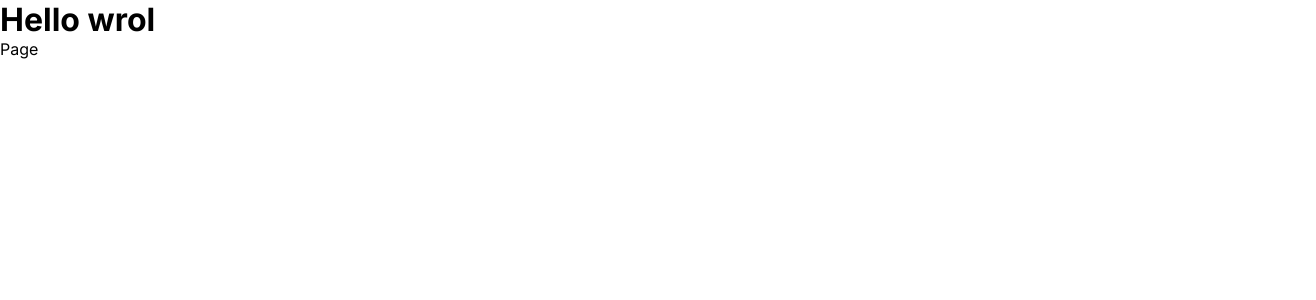
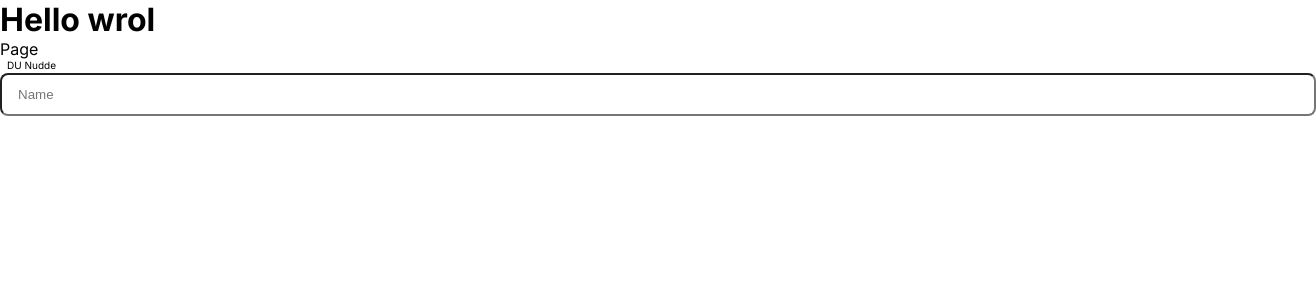
Before and after one commit to devjasha/travel-tale, a Next.js app in the folder apps/web/: page / in a window 1280 px wide. Shown: the top 300 px of the page, 1316 px wide, since content can reach past the window. Built offline with nearby package versions, Linux system fonts and the light colour scheme.

Commit message:
feat: remove import and add style adjustments

```diff
--- a/apps/web/app/page.tsx
+++ b/apps/web/app/page.tsx
@@ -4,6 +4,7 @@ const page = () => {
   return (
     <div>
       <h1>Hello wrol</h1>Page
+      <Input type="text" name="titleInput" placeholder="Name" label="DU Nudde"/>
     </div>
   );
 };
--- a/apps/web/components/elements/InputField/Input.module.scss
+++ b/apps/web/components/elements/InputField/Input.module.scss
@@ -1,17 +1,16 @@
 .input {
-    display: flex;
-    flex-direction: column;
+  display: flex;
+  flex-direction: column;
 }
 
 .inputField {
-    border-radius: 10px;
-    inline-size: auto;
-    block-size: 20px;
-    padding: 5px;
+  border-radius: 8px;
+  inline-size: 100%;
+  padding: 12px 16px;
 }
 
 .inputLabel {
-    font-size:x-small;
-    padding-inline-start: 7px;
-    padding-block-end: 2px;
+  font-size: x-small;
+  padding-inline-start: 7px;
+  padding-block-end: 2px;
 }
```
